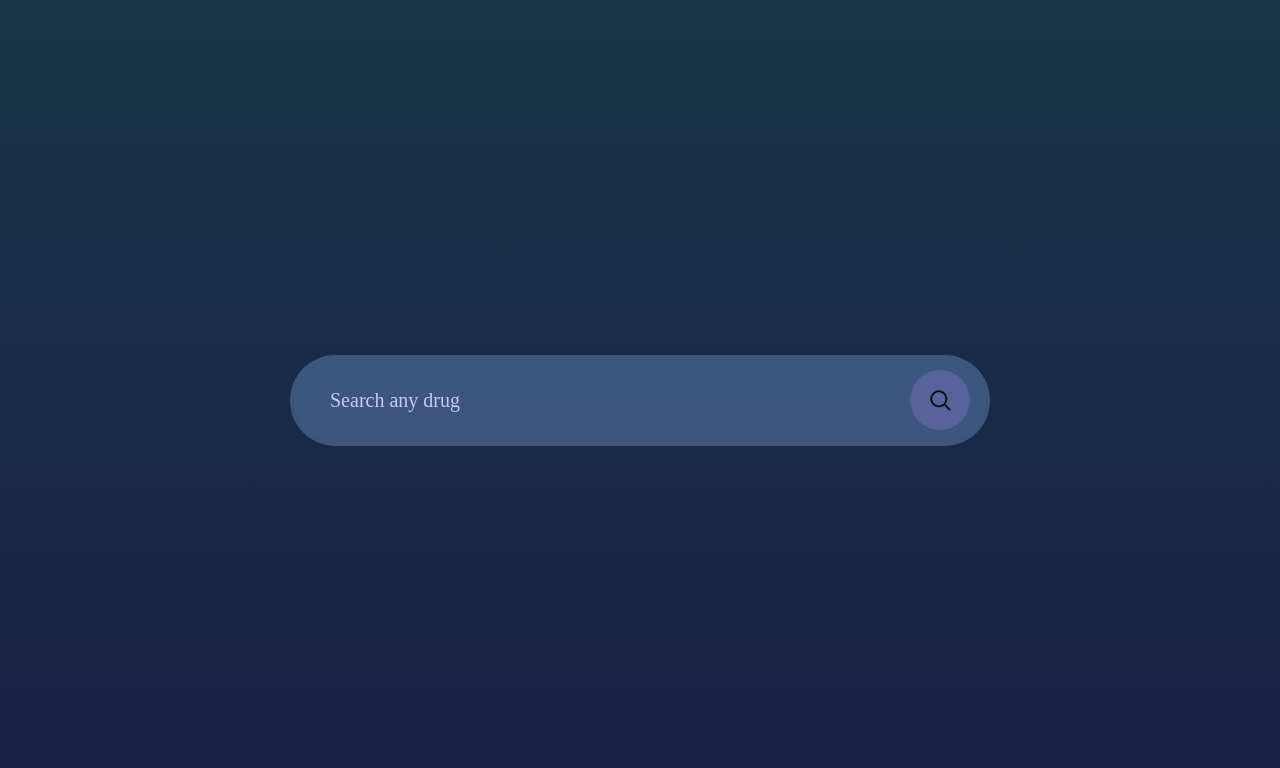
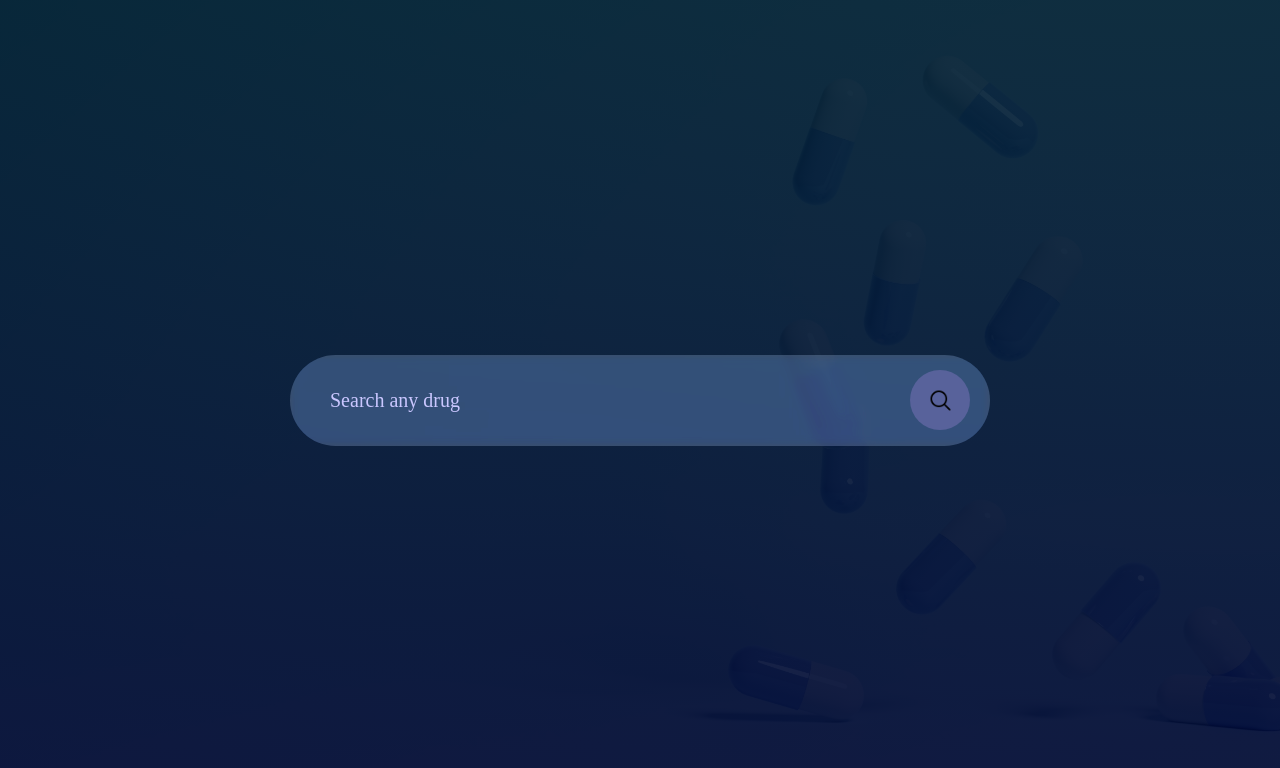
Before and after one commit to suuru/searchdrugs, a plain HTML site: page index.html in a window 1280 px wide. Drawn offline with Linux system fonts and the light colour scheme.

Commit message:
Update styles.CSS

```diff
--- a/styles.CSS
+++ b/styles.CSS
@@ -9,7 +9,7 @@
     width: 100%;
     min-height: 100vh;
     padding: 5%;
-    background-image: linear-gradient(rgba(0, 32, 51, 0.9), rgba(0, 8, 51, 0.9)), url(Downloads/jiri-suchy-nvmVK78tE5I-unsplash.jpg);
+    background-image: linear-gradient(rgba(0, 32, 51, 0.9), rgba(0, 8, 51, 0.9)), url(jiri-suchy-nvmVK78tE5I-unsplash.jpg);
     background-position: center;
     background-size: cover;
     display: flex;
```
